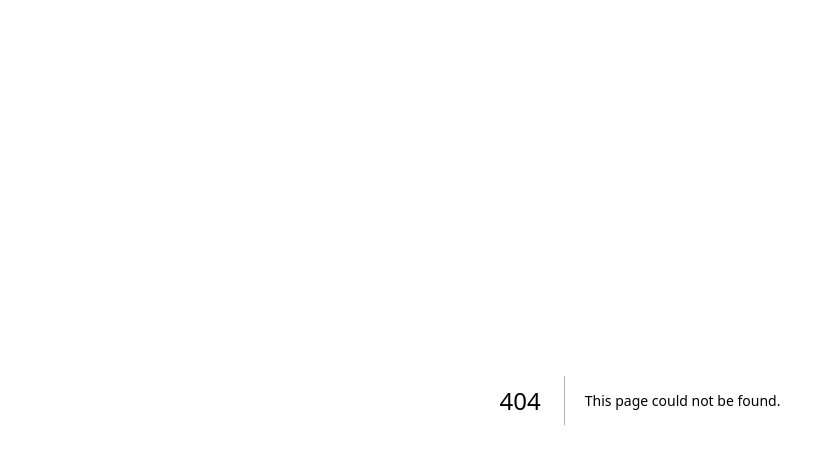
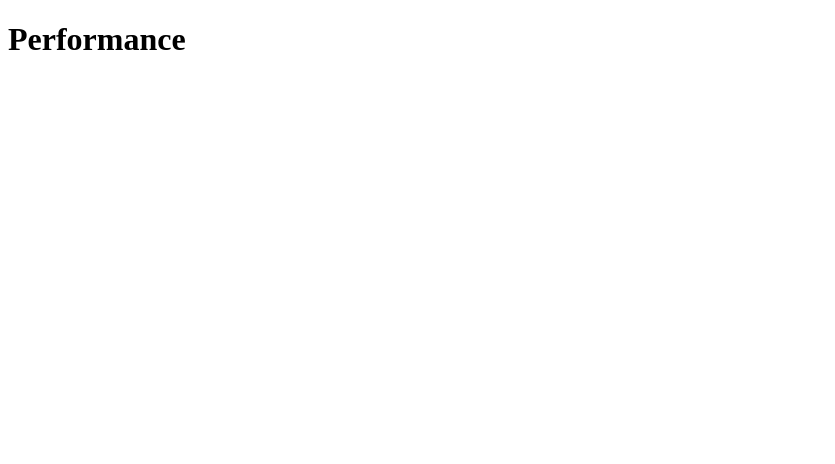
Before and after one commit to JayHall2002/inflation-best-cars-blog, a Next.js app in the folder car-blog/: page /perfcar in a window 1280 px wide. Before the commit this address had no page. Shown: the top 464 px of the page, without its empty margins (0-835 px from the left). Built offline with nearby package versions, Linux system fonts and the light colour scheme.

Commit message:
Added App routing to a new page perfcar

```diff
--- a/car-blog/app/page.tsx
+++ b/car-blog/app/page.tsx
@@ -5,6 +5,8 @@
 import economylogo from './images/economygaslogo.jpg';
 import electriclogo from './images/electriccarlogo.jpeg';
 import luxurycarlogo from './images/luxurycarlogo.jpeg';
+import Link from "next/link";  {/* Import the Link component */}
+
 
 export default function Home() {
   return (
@@ -26,7 +28,9 @@
 
 
       {/*Performance Car Segment Logo and Effects*/}
+
       <div className="flex flex-row justify-center mt-9">
+        <Link href="/perfcar" passHref>
           <div className="text-center mx-4 relative group">
             <Image src={performancelogo} alt="Performance Car Segment" width={300} height={300}
             className="performance-logo mt-9 h-64 scale-75 blur-custom-sm group-hover:blur-none
@@ -38,6 +42,7 @@
             </div>
             <p className="font-mono text-blue-400 tracking-tight">Performance Cars</p>
           </div>
+        </Link>
 
 
         {/*Economy Car Segment Logo and Effects*/}
--- /dev/null
+++ b/car-blog/app/perfcar/page.tsx
@@ -0,0 +1,6 @@
+{/* When Performance car image segment on the Home page is selected it will take you here */}
+export default function Performancecar () {
+    return (
+        <h1>Performance</h1>
+    );
+}
```
Lines whose indentation alone changed are shown as unchanged.
